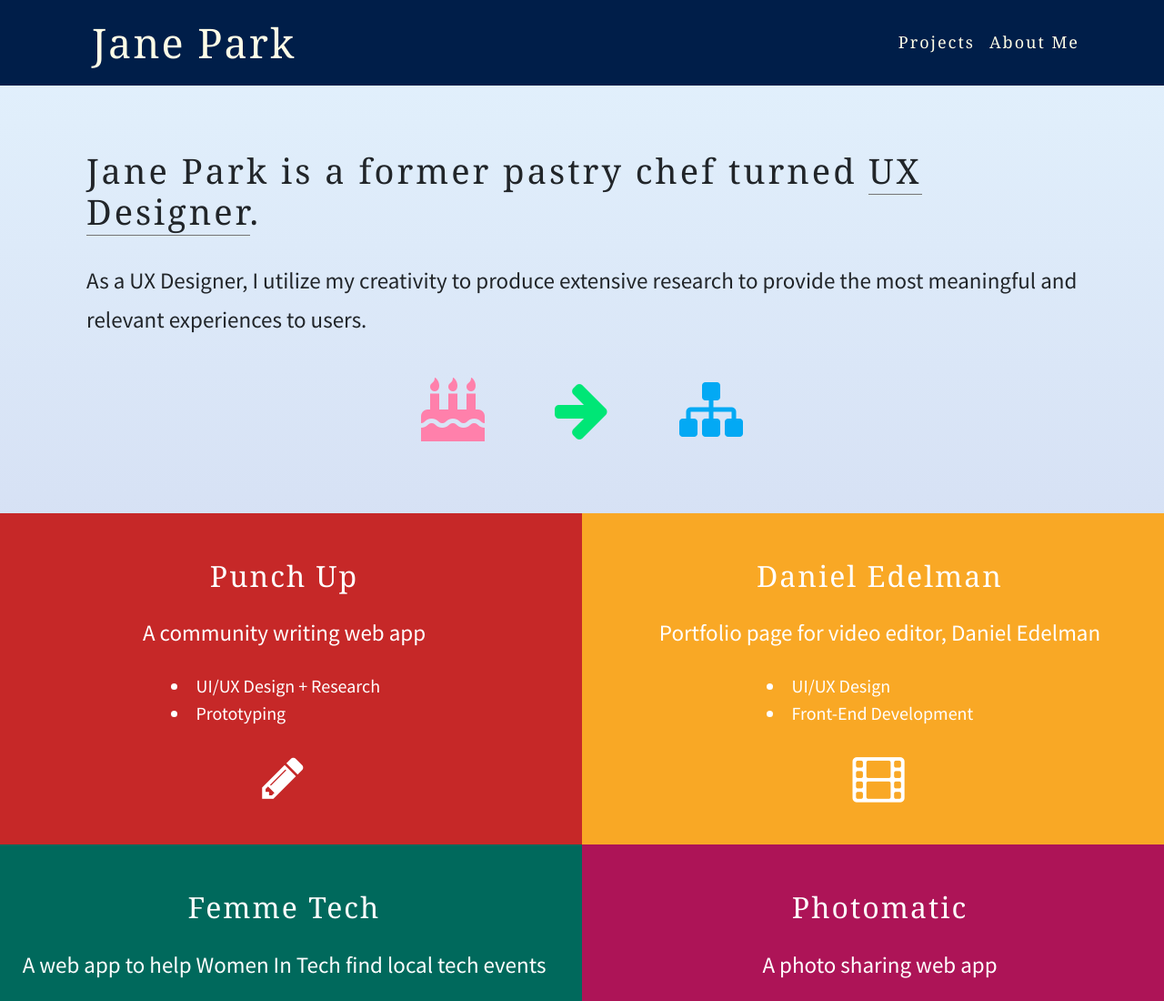
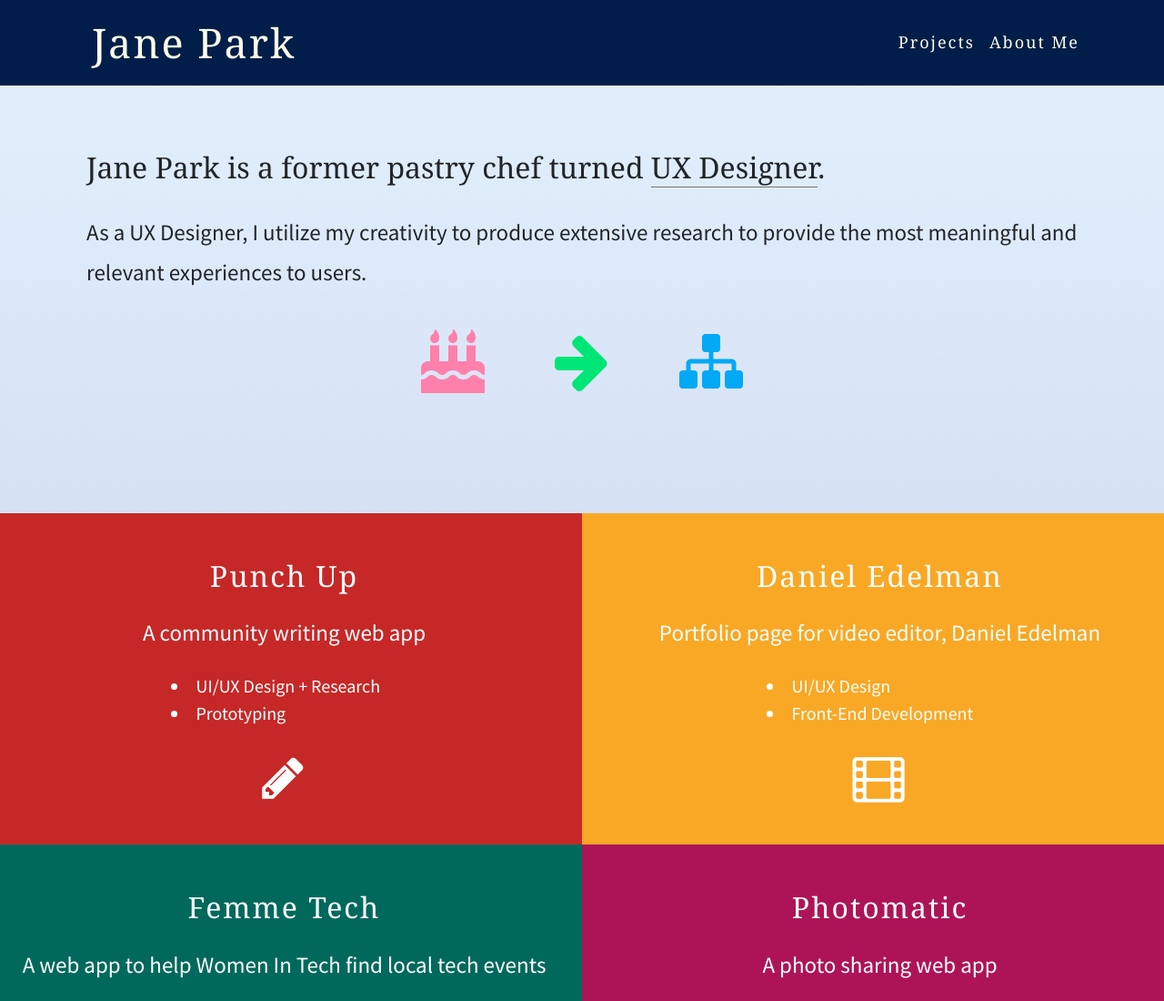
Before and after one commit to janepark7/janepark7.github.io, a plain HTML site: page index.html in a window 1280 px wide. Shown: the top 1100 px of the page at 91% size. Drawn offline with nearby package versions, Linux system fonts and the light colour scheme.

Commit message:
fixing header

```diff
--- a/index.html
+++ b/index.html
@@ -47,7 +47,7 @@
 			<div class="row">
 				<div class="col-12 col-sm-12">
 					<p>
-						<h1 class="jane-header">Jane Park is a former pastry chef turned <span class="underline">UX Designer</span>.</h1>
+						<h2 class="jane-header">Jane Park is a former pastry chef turned <span class="underline">UX Designer</span>.</h2>
 					</p>
 					<p class="p2">
 						As a UX Designer, I utilize my creativity to produce extensive research to provide the most meaningful and relevant experiences to users.
```
